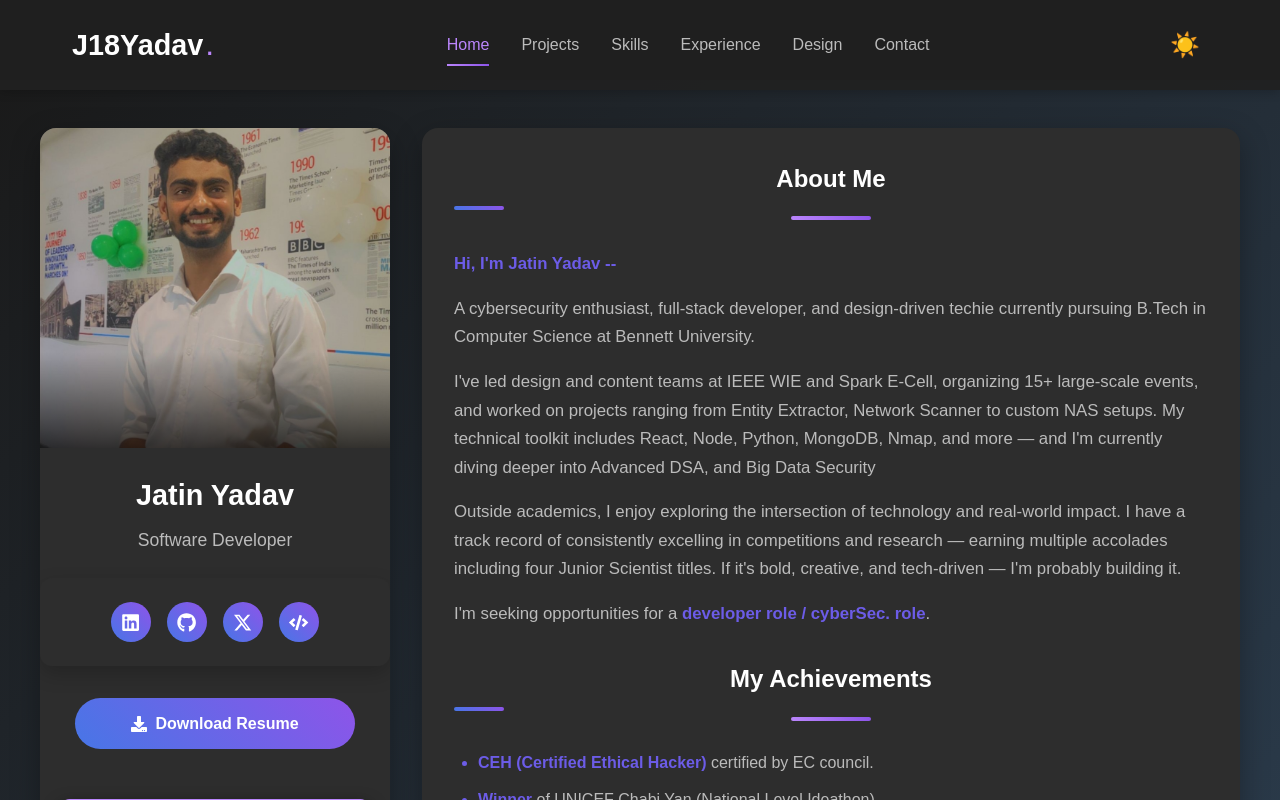
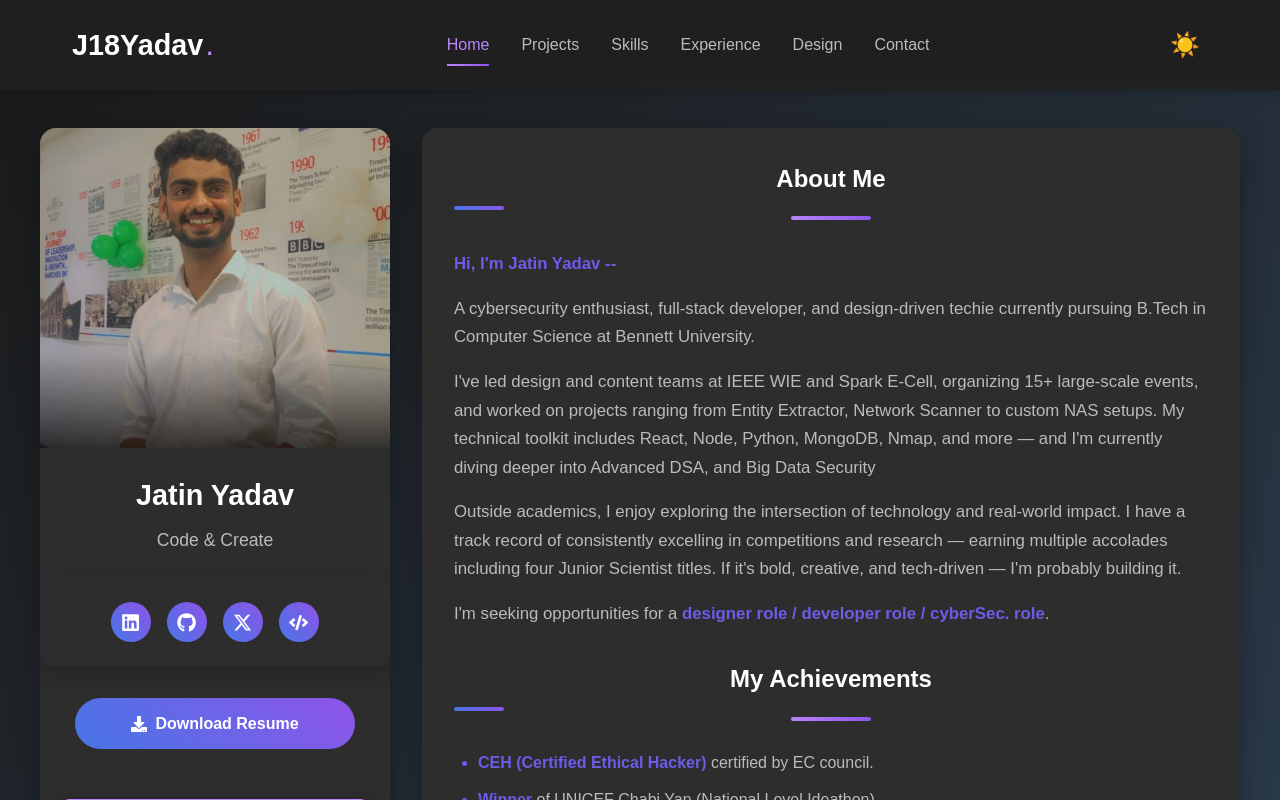
Before and after one commit to JATIN-C0DE5/Portfolio_Website, a React (Create React App) app: page / in a window 1280 px wide. Built offline with nearby package versions, Linux system fonts and the light colour scheme.

Commit message:
overlay update

```diff
--- a/src/components/Home.js
+++ b/src/components/Home.js
@@ -14,7 +14,7 @@ function Home() {
               <img src={mypic} alt="Jatin Yadav" />
             </div>
             <h1>Jatin Yadav</h1>
-            <h2>Software Developer</h2>
+            <h2>Code & Create</h2>
 
             <div className="social-links">
               <a href="https://www.linkedin.com/in/jatin-c0de5/" target="_blank" rel="noopener noreferrer" className="social-icon linkedin">
@@ -82,7 +82,7 @@ function Home() {
               <p>A cybersecurity enthusiast, full-stack developer, and design-driven techie currently pursuing B.Tech in Computer Science at Bennett University.</p>
               <p>I've led design and content teams at IEEE WIE and Spark E-Cell, organizing 15+ large-scale events, and worked on projects ranging from Entity Extractor, Network Scanner to custom NAS setups. My technical toolkit includes React, Node, Python, MongoDB, Nmap, and more — and I'm currently diving deeper into Advanced DSA, and Big Data Security</p>
               <p>Outside academics, I enjoy exploring the intersection of technology and real-world impact. I have a track record of consistently excelling in competitions and research — earning multiple accolades including four Junior Scientist titles.  If it's bold, creative, and tech-driven — I'm probably building it.</p>
-              <p>I'm seeking opportunities for a <span className="highlight">developer role / cyberSec. role</span>.</p>
+              <p>I'm seeking opportunities for a <span className="highlight">designer role / developer role / cyberSec. role</span>.</p>
             </div>
 
             <div className="achievements-section">
```
